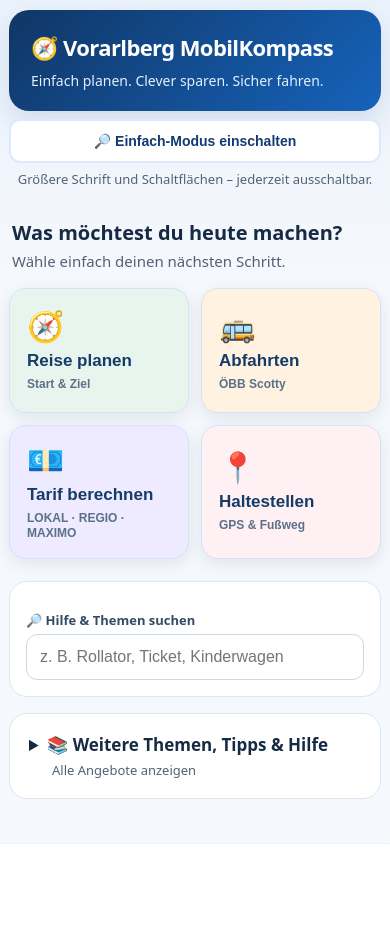
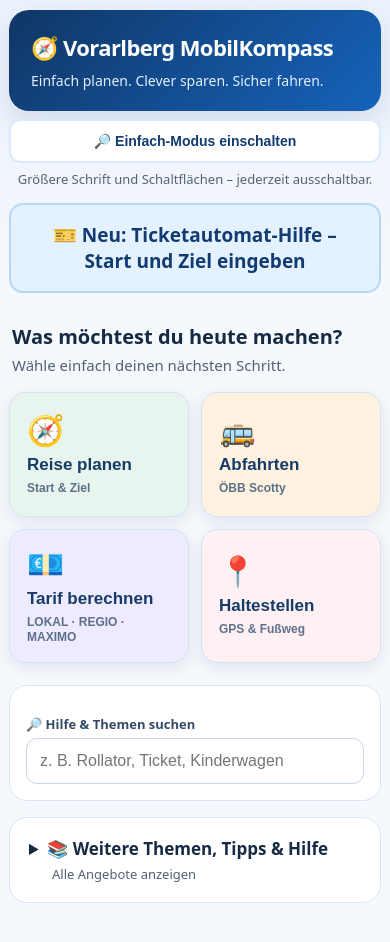
Before and after one commit to mattersbergerrobert-creator/Vorarlberg-Tarifrechner-Web, a plain HTML site: page index.html in a window 390 px wide. Before the commit the page ends 844 px from the top, so only its background shows below. Drawn offline with Linux system fonts and the light colour scheme.

Commit message:
Link ticket machine assistant prominently from MobilKompass homepage

```diff
--- a/index.html
+++ b/index.html
@@ -97,7 +97,7 @@ body.easy-mode .home-more-grid .home-tile strong{font-size:20px}
 body.easy-mode section{padding:24px}
 body.easy-mode :is(button,a,input,select,summary):focus-visible{outline:4px solid #f59e0b;outline-offset:3px}
 @media(max-width:440px){body.easy-mode .home-grid{grid-template-columns:1fr}body.easy-mode .home-grid>.home-tile{min-height:100px}body.easy-mode .home-grid>.home-tile .tile-icon{font-size:34px}}
-</style><header><h1>🧭 Vorarlberg MobilKompass</h1><p>Einfach planen. Clever sparen. Sicher fahren.</p></header><button id="easyModeToggle" class="easy-mode-toggle" type="button" aria-pressed="false">🔎 Einfach-Modus einschalten</button><p id="easyModeInfo" class="muted" style="text-align:center;margin:7px 0 4px">Größere Schrift und Schaltflächen – jederzeit ausschaltbar.</p><nav class="home-grid" id="home-menu" aria-label="Bereiche auswählen"><div class="home-intro"><strong>Was möchtest du heute machen?</strong><span>Wähle einfach deinen nächsten Schritt.</span></div><button type="button" class="home-tile" data-area="reise"><span class="tile-icon">🧭</span><strong>Reise planen</strong><small>Start &amp; Ziel</small></button>
+</style><header><h1>🧭 Vorarlberg MobilKompass</h1><p>Einfach planen. Clever sparen. Sicher fahren.</p></header><button id="easyModeToggle" class="easy-mode-toggle" type="button" aria-pressed="false">🔎 Einfach-Modus einschalten</button><p id="easyModeInfo" class="muted" style="text-align:center;margin:7px 0 4px">Größere Schrift und Schaltflächen – jederzeit ausschaltbar.</p><a href="automat-hilfe.html" style="display:block;margin:14px 0 8px;padding:17px;border-radius:14px;background:#e4f2ff;color:#123b72;text-align:center;text-decoration:none;font-weight:800;font-size:19px;border:2px solid #b7d8f4">🎫 Neu: Ticketautomat-Hilfe – Start und Ziel eingeben</a><nav class="home-grid" id="home-menu" aria-label="Bereiche auswählen"><div class="home-intro"><strong>Was möchtest du heute machen?</strong><span>Wähle einfach deinen nächsten Schritt.</span></div><button type="button" class="home-tile" data-area="reise"><span class="tile-icon">🧭</span><strong>Reise planen</strong><small>Start &amp; Ziel</small></button>
 <button type="button" class="home-tile" data-area="abfahrten"><span class="tile-icon">🚌</span><strong>Abfahrten</strong><small>ÖBB Scotty</small></button>
 <button type="button" class="home-tile" data-area="tarif"><span class="tile-icon">💶</span><strong>Tarif berechnen</strong><small>LOKAL · REGIO · MAXIMO</small></button>
 <button type="button" class="home-tile" data-area="stops"><span class="tile-icon">📍</span><strong>Haltestellen</strong><small>GPS &amp; Fußweg</small></button><div class="home-search" role="search"><label for="helpSearch">🔎 Hilfe &amp; Themen suchen</label><input id="helpSearch" type="search" placeholder="z. B. Rollator, Ticket, Kinderwagen"><div id="helpSearchResults" aria-live="polite"></div></div><details class="home-more"><summary>📚 Weitere Themen, Tipps &amp; Hilfe <span>Alle Angebote anzeigen</span></summary><div class="home-more-grid"><button type="button" class="home-tile" data-area="favoriten"><span class="tile-icon">⭐</span><strong>Favoriten</strong><small>Meine Strecken</small></button>
```
